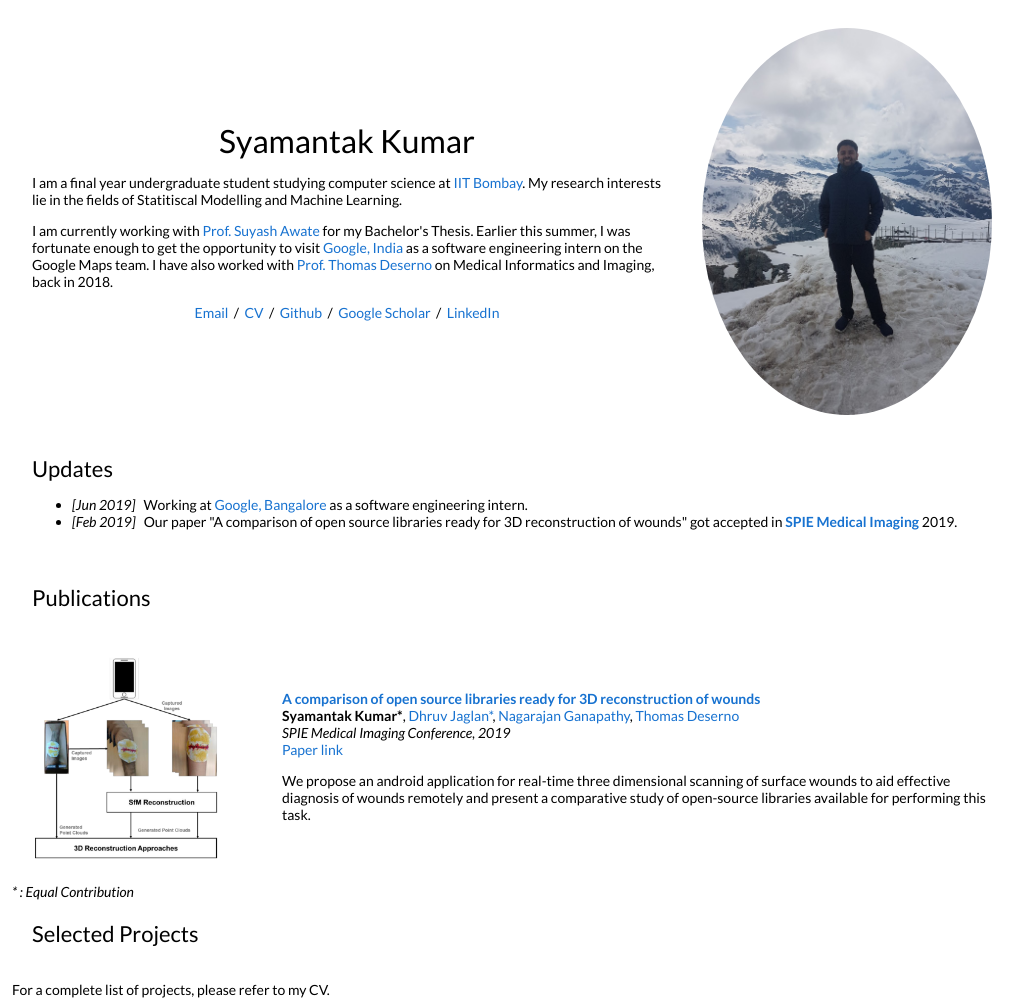
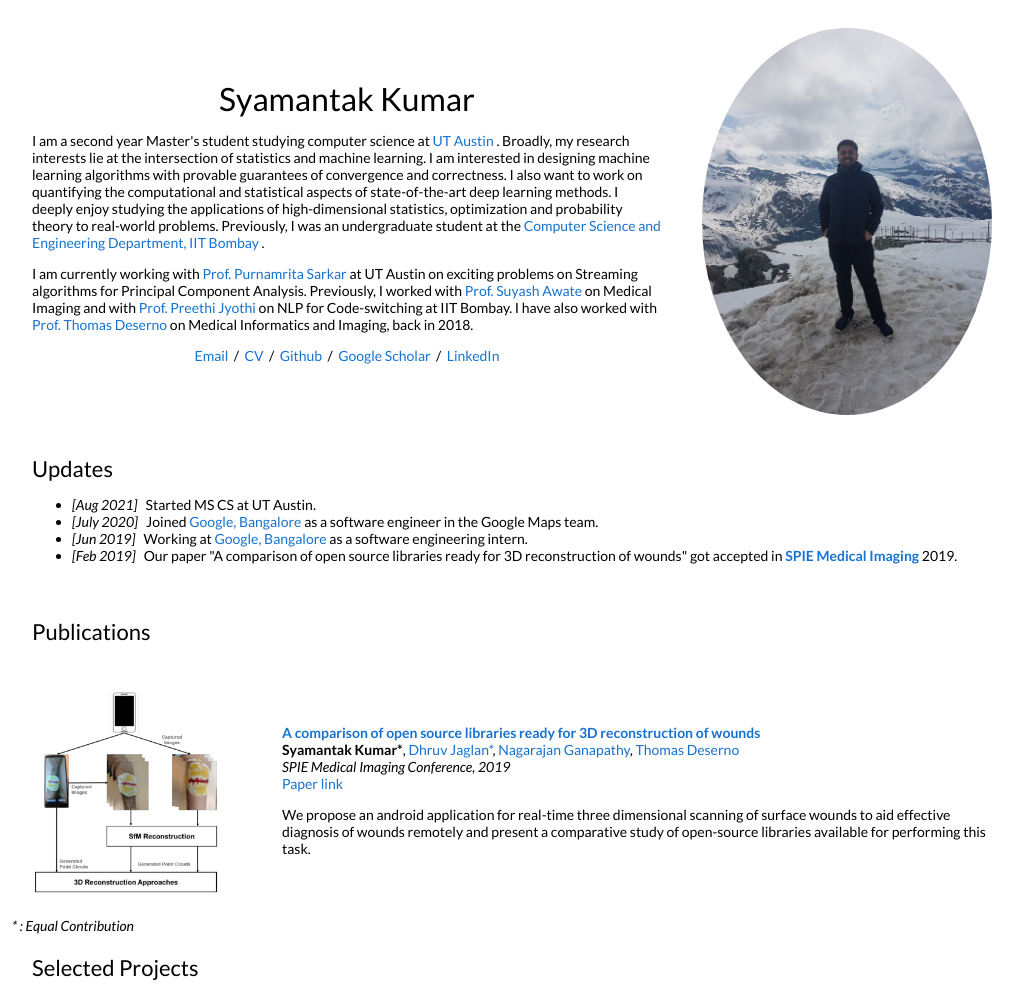
Before and after one commit to syamantakk/syamantakk.github.io, a plain HTML site: page index.html in a window 1280 px wide. Shown: the top 1004 px of the page, without its empty margins (128-1151 px from the left). Drawn offline with Linux system fonts and the light colour scheme.

Commit message:
Update index.html

```diff
--- a/index.html
+++ b/index.html
@@ -24,12 +24,17 @@
               </p>
               <!-- About -->
               <p>
-                I am a final year undergraduate student studying computer science at <a href="https://www.iitb.ac.in">IIT Bombay</a>. My research interests lie in the fields of Statitiscal Modelling and Machine Learning.
+                I am a second year Master's student studying computer science at <a href="https://www.cs.utexas.edu/"> UT Austin </a>. Broadly, my research interests lie at the intersection of statistics and machine learning.
+                I am interested in designing machine learning algorithms with provable guarantees of convergence and correctness. I also want to work on quantifying the computational and statistical aspects of state-of-the-art deep learning methods.
+                I deeply enjoy studying the applications of high-dimensional statistics, optimization and probability theory to real-world problems.
+                Previously, I was an undergraduate student at the <a href="https://www.cse.iitb.ac.in/"> Computer Science and Engineering Department, IIT Bombay </a>.
               </p>
 
               <!-- Work Bio -->
               <p>
-        I am currently working with <a href="https://www.cse.iitb.ac.in/~suyash/)"> Prof. Suyash Awate </a> for my Bachelor's Thesis. Earlier this summer, I was fortunate enough to get the opportunity to visit <a href="https://www.google.com/">Google, India</a> as a software engineering intern on the Google Maps team. I have also worked with <a href="https://www.plri.de/en/mitarbeiter/thomas-deserno"> Prof. Thomas Deserno</a> on Medical Informatics and Imaging, back in 2018.
+        I am currently working with <a href="https://cns.utexas.edu/directory/item/19-statistics/1941-sarkar-purnamrita?Itemid=349"> Prof. Purnamrita Sarkar </a> at UT Austin on exciting problems on Streaming algorithms for Principal Component Analysis.
+        Previously, I worked with <a href="https://www.cse.iitb.ac.in/~suyash/)"> Prof. Suyash Awate </a> on Medical Imaging and with <a href="https://www.cse.iitb.ac.in/~pjyothi/"> Prof. Preethi Jyothi </a> on NLP for Code-switching at IIT Bombay.
+        I have also worked with <a href="https://www.plri.de/en/mitarbeiter/thomas-deserno"> Prof. Thomas Deserno</a> on Medical Informatics and Imaging, back in 2018.
               </p>
 
               <!-- Contact details -->
@@ -55,6 +60,8 @@
                     <heading>Updates</heading>
                     <p>
                         <ul id="news">
+                            <li> <i> [Aug 2021] &nbsp; </i> Started MS CS at UT Austin.</li>
+                            <li> <i> [July 2020] &nbsp; </i> Joined <a href="https://www.google.com/"> Google, Bangalore </a> as a software engineer in the Google Maps team.</li>
                             <li> <i> [Jun 2019] &nbsp; </i> Working at <a href="https://www.google.com/"> Google, Bangalore </a> as a software engineering intern.</li>
                             <li> <i> [Feb 2019] &nbsp; </i> Our paper "A comparison of open source libraries ready for 3D reconstruction of wounds" got accepted in <a href="https://spie.org/?SSO=1"><b>SPIE Medical Imaging</b></a> 2019.</li>
                         </ul>
```
